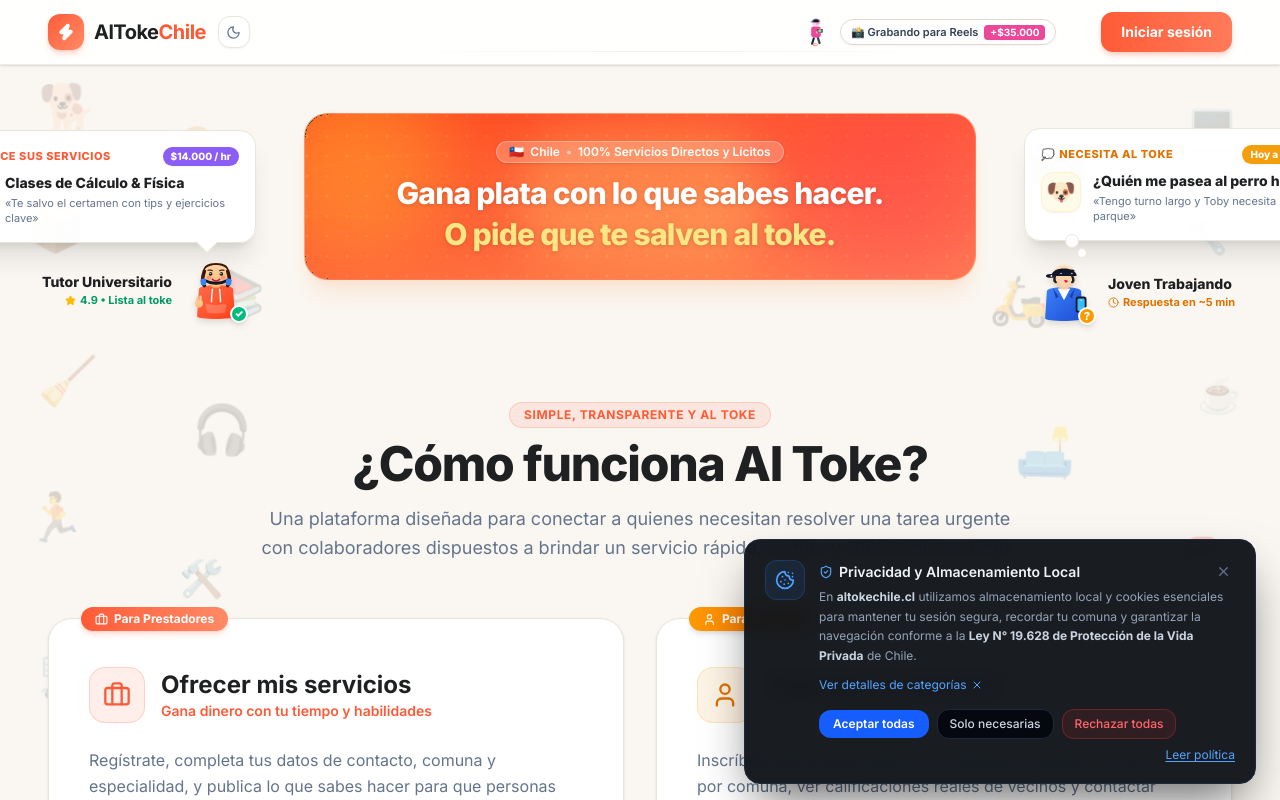
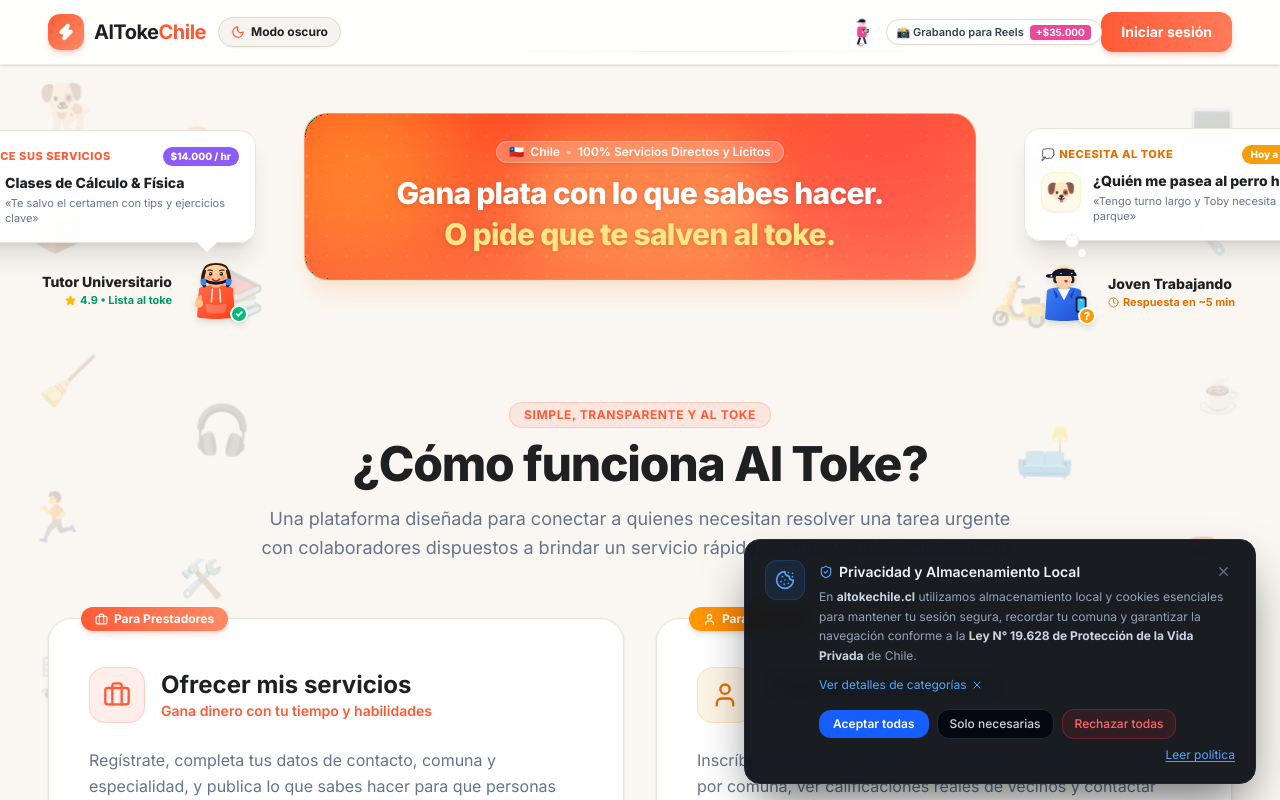
Before and after one commit to hrm-molina/altoke, a Next.js app: page / in a window 1280 px wide. Shown: the top 800 px of the page. Built offline with nearby package versions, Linux system fonts and the light colour scheme; no server answers.

Commit message:
navbar: boton de modo oscuro con texto visible e icono al lado del logo

```diff
--- a/src/components/landing/navbar.tsx
+++ b/src/components/landing/navbar.tsx
@@ -198,18 +198,28 @@
               </span>
             </Link>
 
-            {/* Botón para poner la página oscura y volver al estado original */}
+            {/* Botón visible para poner la página oscura y volver al estado original */}
             <button
               onClick={toggleTheme}
-              className={`flex h-8 w-8 items-center justify-center rounded-xl border transition-all hover:scale-105 active:scale-95 ${
+              className={`inline-flex items-center gap-1.5 px-3 py-1.5 rounded-full text-xs font-bold transition-all hover:scale-105 active:scale-95 shadow-xs border cursor-pointer ${
                 !isDark
-                  ? "border-[#EAE5DC] bg-white text-[#64748B] hover:text-[#FF5A36] hover:border-[#FF5A36]/40 shadow-xs"
-                  : "border-[#1E293B] bg-[#0F1420] text-amber-400 hover:text-amber-300 hover:border-amber-500/40 shadow-xs"
+                  ? "border-[#E2D9CC] bg-[#F7F3EE] hover:bg-[#EAE4DC] text-[#1E2022]"
+                  : "border-[#334155] bg-[#1E293B] hover:bg-[#283548] text-amber-300 shadow-sm"
               }`}
               title={theme === "dark" ? "Volver al estado original (claro)" : "Poner página en modo oscuro"}
               aria-label="Cambiar a modo oscuro o estado original"
             >
-              {theme === "dark" ? <Sun size={15} /> : <Moon size={15} />}
+              {theme === "dark" ? (
+                <>
+                  <Sun size={14} className="text-amber-400 shrink-0" />
+                  <span>Modo claro</span>
+                </>
+              ) : (
+                <>
+                  <Moon size={14} className="text-[#FF5A36] shrink-0" />
+                  <span>Modo oscuro</span>
+                </>
+              )}
             </button>
           </div>
 
```
